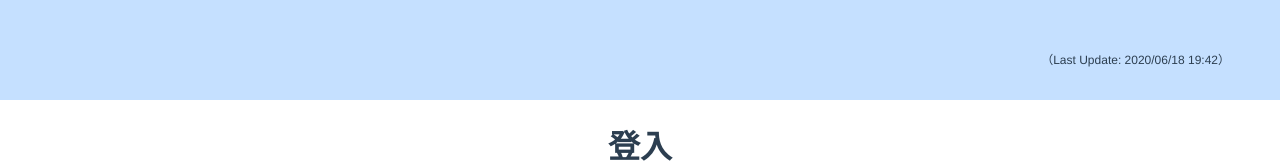
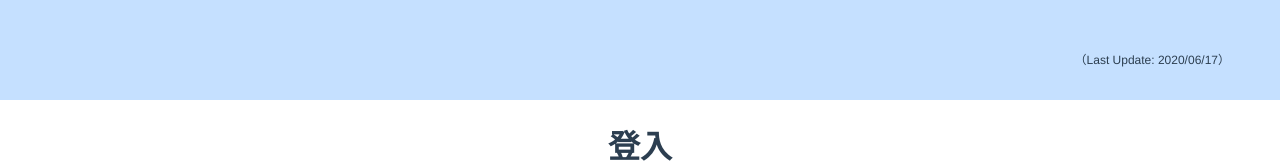
Before and after one commit to zexion7873/MattTest, a Vue app: page / in a window 1280 px wide. Shown: the top 163 px of the page. Built offline with nearby package versions, Linux system fonts and the light colour scheme.

Commit message:
文字調整

```diff
--- a/src/App.vue
+++ b/src/App.vue
@@ -2,7 +2,7 @@
   <div id="app">
     <div id="content">
       <div class="content-header">
-        <div class="update-time-area">（Last Update: 2020/06/18 19:42）</div>
+        <div class="update-time-area">（Last Update: 2020/06/17）</div>
       </div>
       <div class="content-body">
         <router-view/>
```
